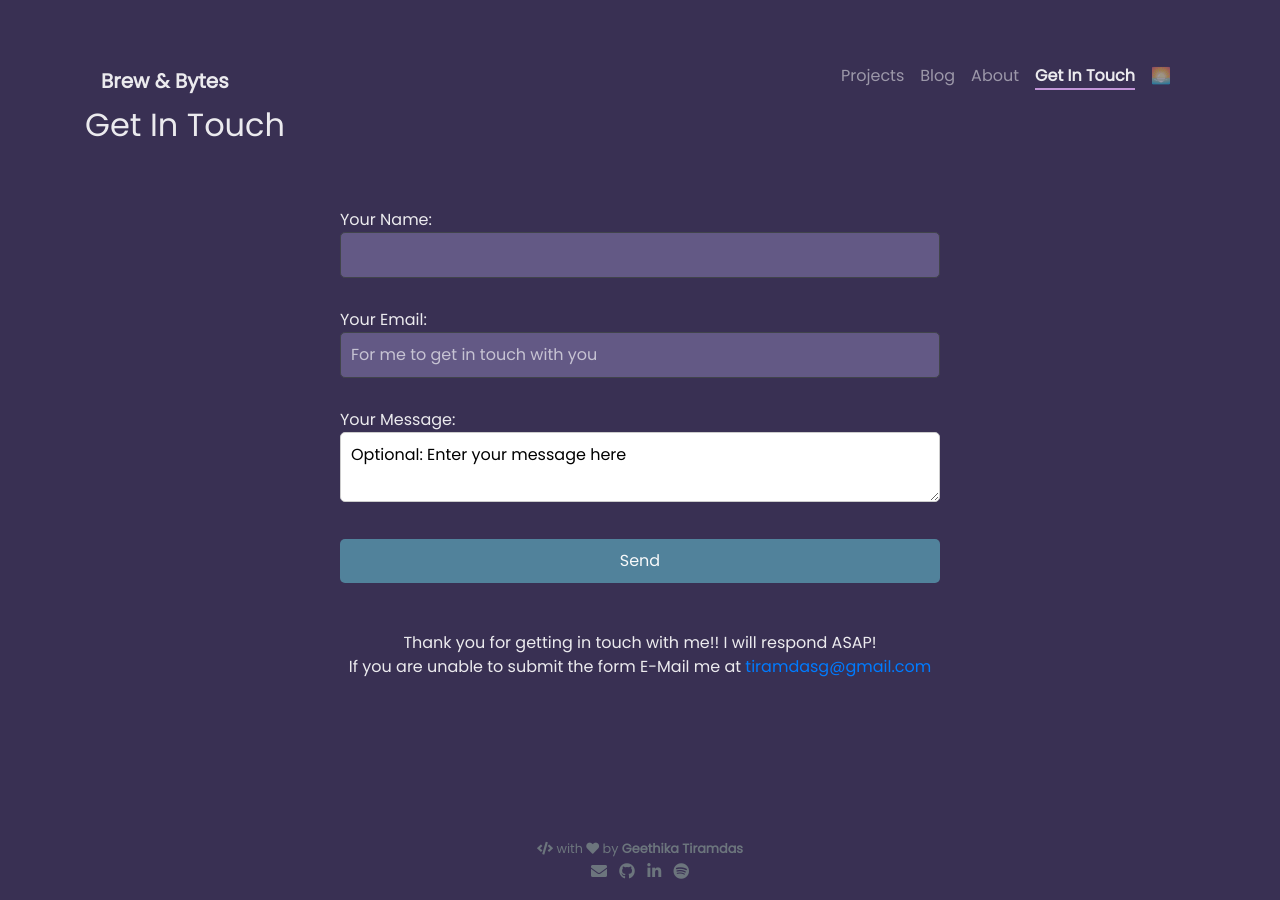
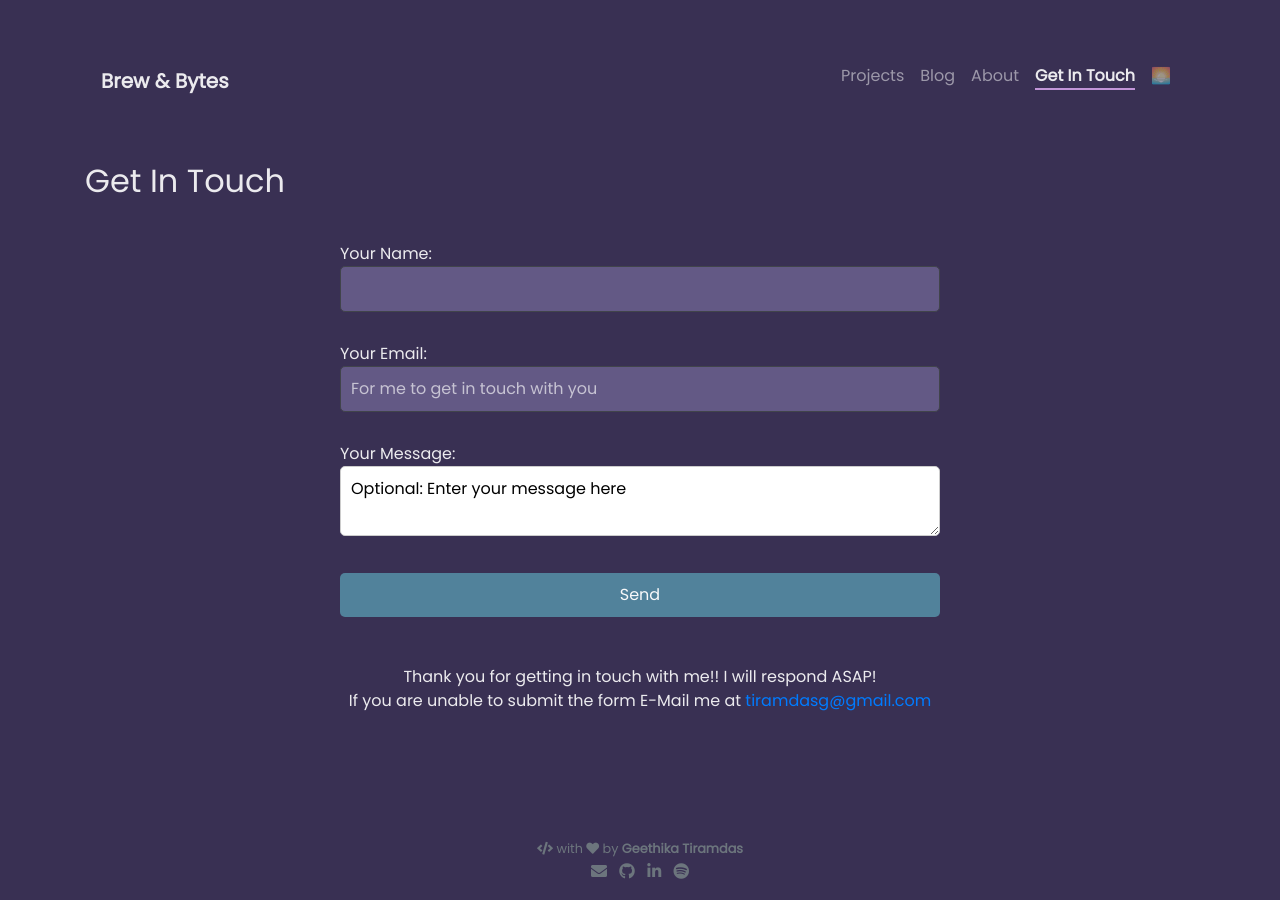
Before and after one commit to tiramdasg/tiramdasg.github.io, a Jekyll site: the page built from pages/contact-me.html, in a window 1280 px wide. Built offline with Jekyll 4.4.1, drawn with Linux system fonts in a browser that asks for light colours.

Commit message:
Update contact-me.html

```diff
--- a/pages/contact-me.html
+++ b/pages/contact-me.html
@@ -5,8 +5,8 @@ permalink: /get-in-touch/
 weight: 4
 ---
 
-<h2>Get In Touch</h2>
-<form action="https://formspree.io/f/mayrgypa" method="POST" style="padding-top: 5%;">
+<h2 style="padding-top: 5%;">Get In Touch</h2>
+<form action="https://formspree.io/f/mayrgypa" method="POST" style="padding-top: 3%;">
     <label>
         Your Name:
         <input type="text" name="name" required>
```
